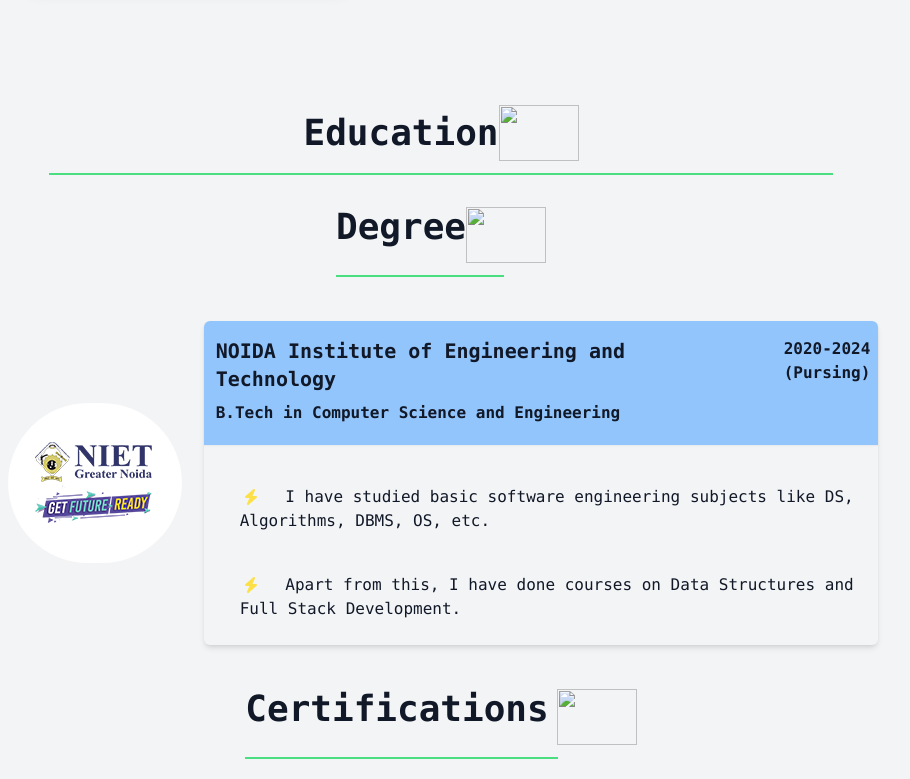
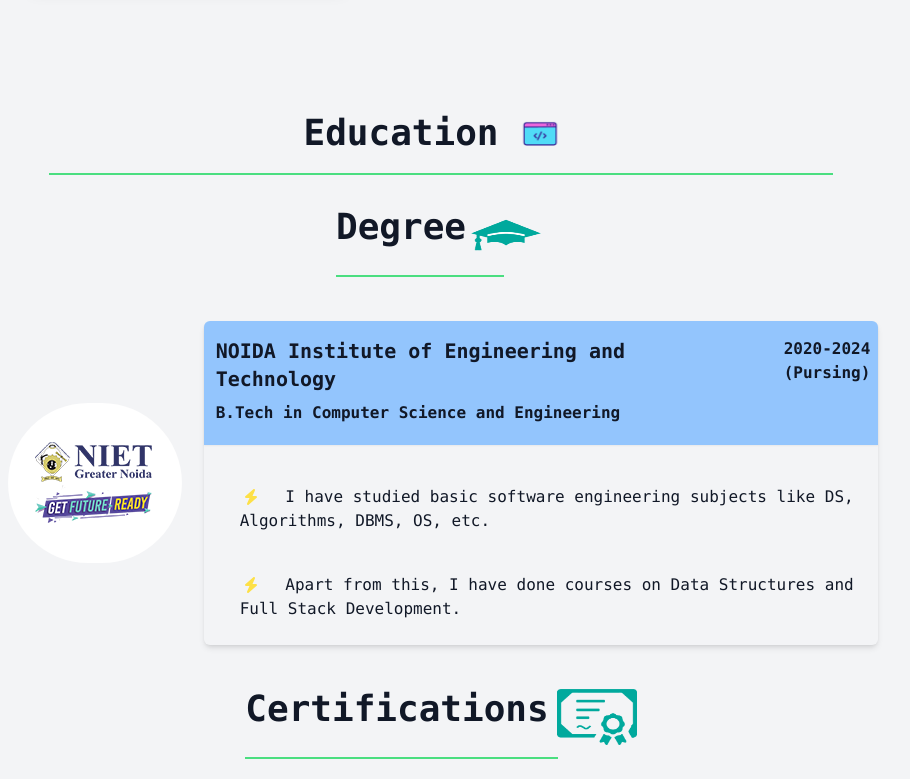
Before and after one commit to Vishalqw78/Portfolio-Using-Tailwind, a website: page index.html in a window 1280 px wide. Shown: the part 2161-2940 px from the top of the page, without its empty margins (333-1243 px from the left). Drawn offline with nearby package versions, Linux system fonts and the light colour scheme; the site is published under a folder, as on GitHub Pages, so addresses that start at the root find nothing; a script that the page names is missing.

Commit message:
Added links

```diff
--- a/index.html
+++ b/index.html
@@ -256,7 +256,7 @@
                         <div class=" flex-1 flex  justify-start items-center text-4xl font-semibold">
                             Education
                             <div class=" flex-1 flex  justify-between text-2xl font-bold">
-                                <img src="/img/project.png" class="inline h-14 w-20">
+                                <img src="./img/project.png" class="inline h-14 w-20">
                             </div>
                         </div>
                         <div class="mx-auto lg:mx-0 w-4/5 pt-3 border-b-2 border-green-400 justify-center">
@@ -270,7 +270,7 @@
                         <div class=" flex-1 flex text-4xl font-semibold">
                             Degree
                             <div class=" flex-1 flex  justify-between text-2xl font-bold">
-                                <img src="/img/degree.png" class="inline h-14 w-20">
+                                <img src="./img/degree.png" class="inline h-14 w-20">
                             </div>
                         </div>
                         <div class="mx-0 w-4/5 pt-3 border-b-2 border-green-400">
@@ -331,7 +331,7 @@
                         <div class=" flex-1 flex text-4xl font-semibold">
                             Certifications
                             <div class=" flex-1 flex  justify-between text-2xl font-bold">
-                                <img src="/img/certificate.png" class="ml-2 inline h-14 w-20">
+                                <img src="./img/certificate.png" class="ml-2 inline h-14 w-20">
 
                             </div>
                         </div>
```
